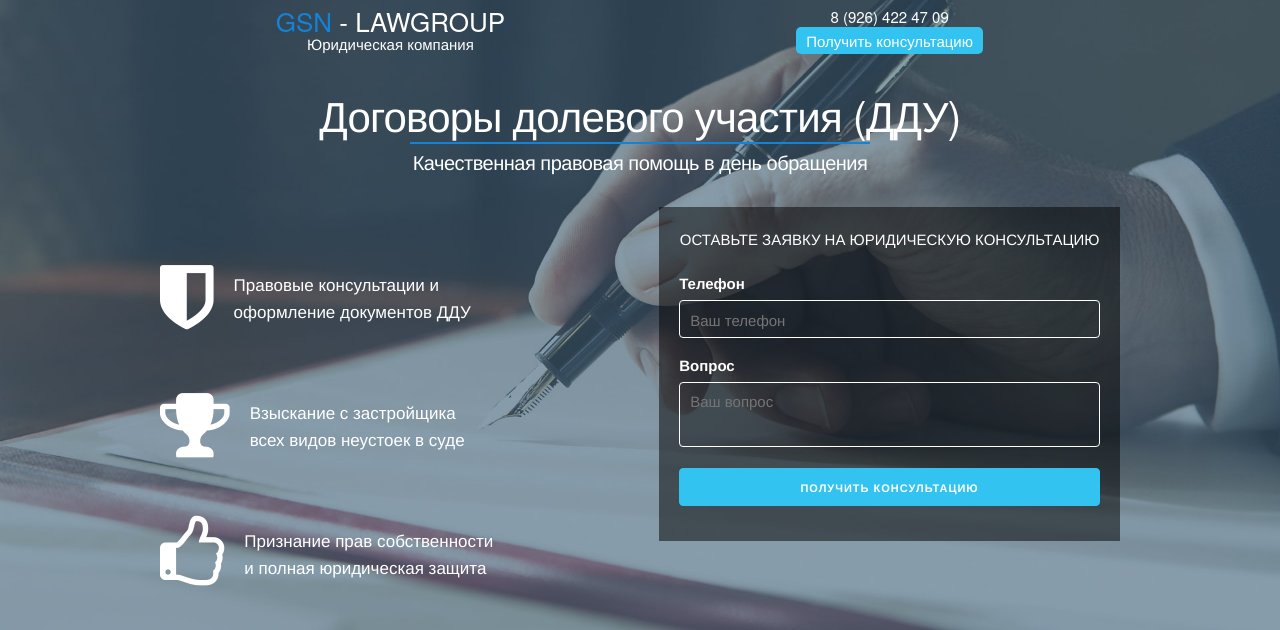
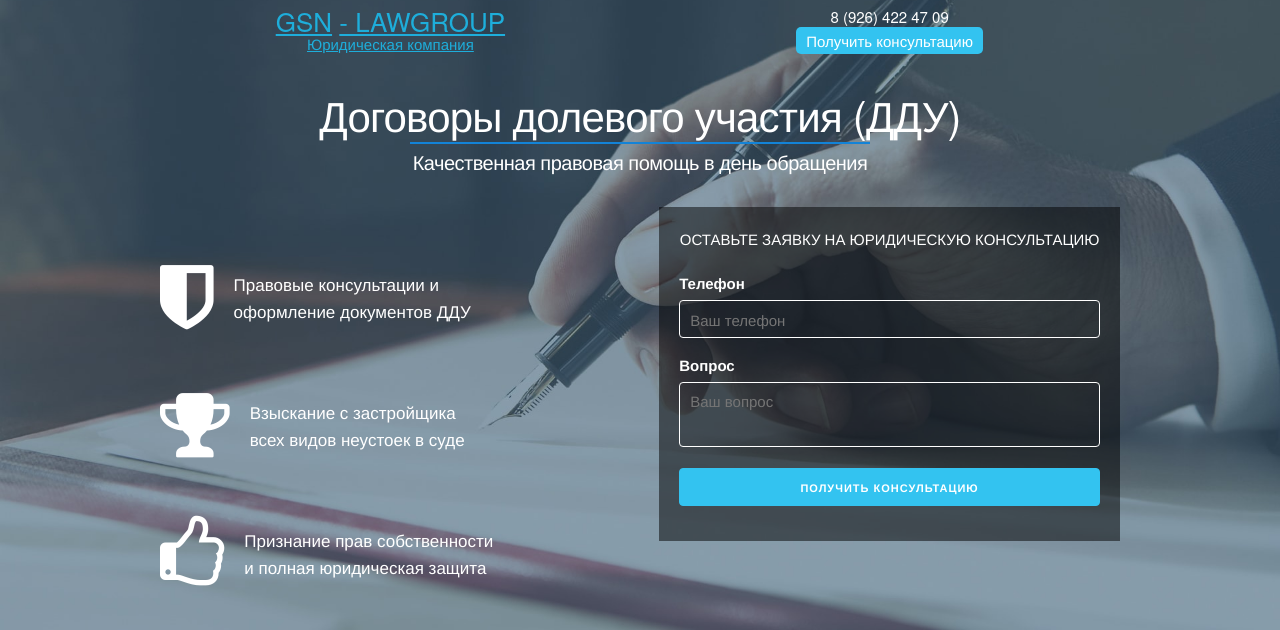
Before and after one commit to YellowAgency/lawers_landing, a Django app: page / in a window 1280 px wide. Shown: the top 630 px of the page. Run offline with Django 3.2, Linux system fonts and the light colour scheme; some libraries are stand-ins or nearby versions.

Commit message:
lawers are separated now

```diff
--- a/templates/base.html
+++ b/templates/base.html
@@ -38,12 +38,14 @@
             <div class="row header_center">
                 <div class="six columns">
                     <div class="header__name_padding_colored">
-                        GSN
+                        <a href="http://gsnlawgroup.ru">GSN</a>
                     </div>
                     <div class="header__name_padding">
-                        - LAWGROUP
+                        <a href="http://gsnlawgroup.ru">- LAWGROUP</a>
                     </div>
-                    <div class="header__name_padding_company">Юридическая компания</div>
+                    <div class="header__name_padding_company">
+                        <a href="http://gsnlawgroup.ru">Юридическая компания</a>
+                    </div>
                 </div>
                 <div class="six columns">
                     <h6 class="header__number_margin">
@@ -343,10 +345,7 @@
                             <i class="fa fa-phone" aria-hidden="true"></i>
                         </div>
                         <div class="ten columns">
-                            <p>
-                                8 926 422 4709<br>
-                                8 925 917 0304
-                            </p>
+                            <p>8 926 422 4709</p>
                         </div>
 
                     </div>
```
